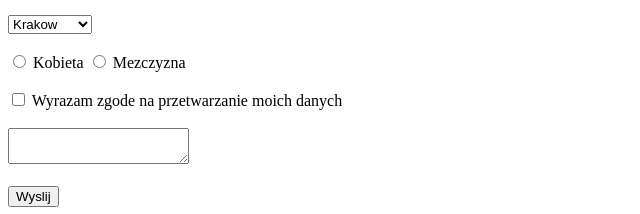
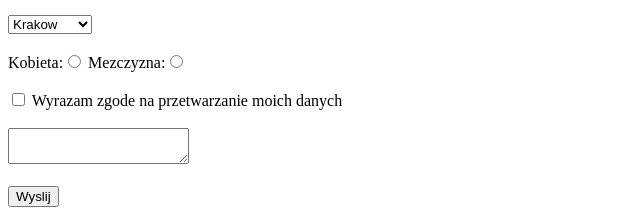
Before and after one commit to wiolettamehiadin/1-formularz-html5.github.io, a plain HTML site: page index.html in a window 1280 px wide. Shown: the part 167-381 px from the top of the page, 0-640 px from the left. Drawn offline with Linux system fonts and the light colour scheme.

Commit message:
Poprawka

```diff
--- a/index.html
+++ b/index.html
@@ -22,8 +22,8 @@
         <option value="Warszawa">Warszawa</option>
         <option value="Gdansk">Gdansk</option>
     </select><br /><br />
-    <input type="radio" id="female" name="gender" value="Kobieta" > Kobieta
-    <input type="radio" id="male" name="gender" value="Mezczyzna"> Mezczyzna <br /><br />
+    <label>Kobieta:<input type="radio" id="female" name="gender" value="Kobieta" ></label>
+    <label>Mezczyzna:<input type="radio" id="male" name="gender" value="Mezczyzna"></label> <br /><br />
     <input type="checkbox" name="agreement"> Wyrazam zgode na przetwarzanie moich danych <br /><br />
     <textarea name="message"></textarea><br /><br />
     <input type="submit" value="Wyslij">
```
